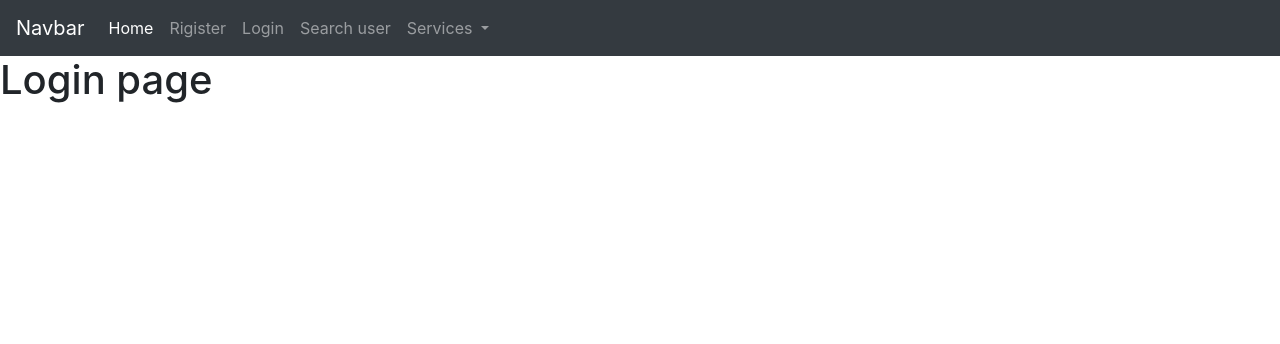
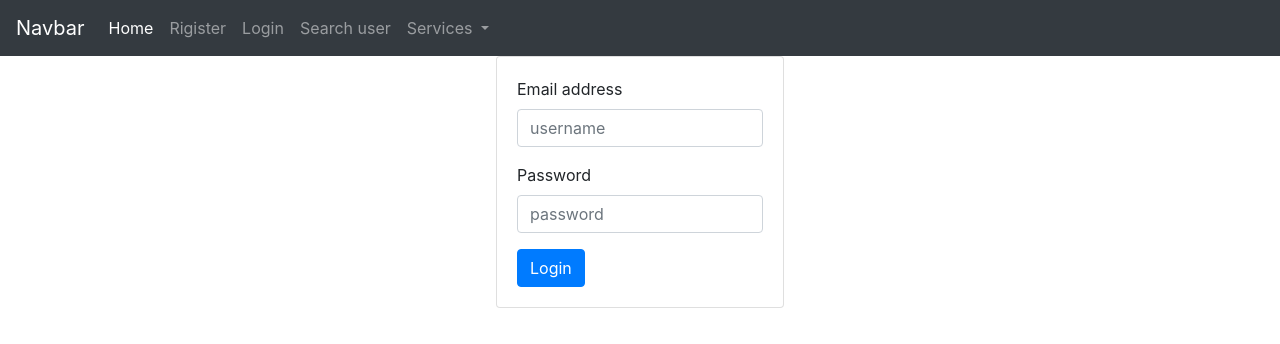
Before and after one commit to nagarajuthandu/Angular_Client, an Angular app: page /login in a window 1280 px wide. Shown: the top 344 px of the page. Built offline with nearby package versions, Linux system fonts and the light colour scheme.

Commit message:
login and userserach added

```diff
--- a/src/app/app-routing.module.ts
+++ b/src/app/app-routing.module.ts
@@ -2,10 +2,13 @@ import { Component, NgModule } from '@angular/core';
 import { RouterModule, Routes } from '@angular/router';
 import { RegisterComponent } from './register/register.component';
 import { LoginComponent } from './login/login.component'
+import { UsersserachComponent } from './usersserach/usersserach.component';
 
 
 const routes: Routes = [{path:'register',component:RegisterComponent},
-                        {path:'login',component:LoginComponent}];
+                        {path:'login',component:LoginComponent},
+                      {path:'usersearch',component:UsersserachComponent}];
+
 
 @NgModule({
   imports: [RouterModule.forRoot(routes)],
--- a/src/app/app.component.html
+++ b/src/app/app.component.html
@@ -15,7 +15,7 @@
         <a class="nav-link" routerLink="/login">Login</a>
       </li>
       <li class="nav-item">
-        <a class="nav-link" routerLink="/login">Search user</a>
+        <a class="nav-link" routerLink="/usersearch">Search user</a>
       </li>
       <li class="nav-item dropdown">
         <a class="nav-link dropdown-toggle" href="#" id="navbarDropdownMenuLink" data-toggle="dropdown" aria-haspopup="true" aria-expanded="false">
--- a/src/app/app.module.ts
+++ b/src/app/app.module.ts
@@ -7,13 +7,15 @@ import { RegisterComponent } from './register/register.component';
 import { LoginComponent } from './login/login.component';
 import { ReactiveFormsModule } from '@angular/forms';
 import { UserService } from './user.service';
+import { UsersserachComponent } from './usersserach/usersserach.component';
 
 
 @NgModule({
   declarations: [
     AppComponent,
     RegisterComponent,
-    LoginComponent
+    LoginComponent,
+    UsersserachComponent
   ],
   imports: [
     BrowserModule,
--- a/src/app/login/login.component.html
+++ b/src/app/login/login.component.html
@@ -1 +1,21 @@
-<h1>Login page</h1>
+<div class="col d-flex justify-content-center">
+
+<div class="card center" style="width: 18rem;">
+  <div class="card-body">
+<form [formGroup]="loginform" (ngSubmit)="onSubmit()">
+  <div class="form-group">
+    <label for="username">Email address</label>
+    <input type="username" class="form-control" formControlName="username" id="username"  placeholder="username">
+
+  </div>
+  <div class="form-group">
+    <label for="password">Password</label>
+    <input type="password" class="form-control" formControlName="password" id="password" placeholder="password">
+  </div>
+
+
+  <button type="submit" class="btn btn-primary">Login</button>
+</form>
+</div>
+</div>
+</div>
--- a/src/app/login/login.component.ts
+++ b/src/app/login/login.component.ts
@@ -1,4 +1,6 @@
 import { Component, OnInit } from '@angular/core';
+import { FormControl, FormGroup } from '@angular/forms';
+import { UserService } from '../user.service';
 
 @Component({
   selector: 'app-login',
@@ -7,9 +9,20 @@ import { Component, OnInit } from '@angular/core';
 })
 export class LoginComponent implements OnInit {
 
-  constructor() { }
+  constructor(private usersrvice:UserService) { }
+
+  loginform=new FormGroup({
+    username:new FormControl(''),
+    password:new FormControl('')
+  })
+
 
   ngOnInit(): void {
   }
 
+  onSubmit(){
+    console.warn(this.loginform.value)
+    this.usersrvice.loginuser(this.loginform.value).subscribe(data=>console.log(data))
+  }
+
 }
--- a/src/app/register/register.component.html
+++ b/src/app/register/register.component.html
@@ -1,4 +1,4 @@
-<h2>User Registration</h2>
+<div class="col d-flex justify-content-center">
 <div class="card center" style="width: 18rem;">
   <div class="card-body">
 <form id="register" [formGroup]="register" (ngSubmit)="onSubmit()">
@@ -20,3 +20,4 @@
 </form>
 </div>
 </div>
+</div>
--- a/src/app/user.service.ts
+++ b/src/app/user.service.ts
@@ -1,5 +1,6 @@
 import { Injectable } from '@angular/core';
 import { HttpClient } from '@angular/common/http';
+import { Observable } from 'rxjs';
 interface User {
   username: String;
   password: String;
@@ -9,12 +10,19 @@ interface User {
   providedIn: 'root'
 })
 export class UserService {
- URL="http://localhost/user/register";
 
   constructor(private http:HttpClient) { }
 
   public registerUser(data:User)
    {
-    return  this.http.post(this.URL,data);
+    return  this.http.post("http://localhost/user/register",data);
    }
+   public loginuser(data:User){
+    return  this.http.post("http://localhost/user/login",data);
+   }
+   public usersearch(): Observable<any>
+   {
+     return this.http.get("http://localhost/user/users")
+   }
+
 }
--- /dev/null
+++ b/src/app/usersserach/usersserach.component.html
@@ -0,0 +1,16 @@
+<table class='table'>
+  <thead>
+      <tr>
+          <th>Username</th>
+          <th>Mobile</th>
+
+      </tr>
+  </thead>
+  <tbody>
+      <tr *ngFor="let user of users;">
+          <td>{{user.username}}</td>
+          <td>{{user.mobile}}</td>
+
+      </tr>
+  </tbody>
+</table>
--- /dev/null
+++ b/src/app/usersserach/usersserach.component.ts
@@ -0,0 +1,25 @@
+import { Component, OnInit } from '@angular/core';
+import { UserService } from '../user.service';
+
+interface User {
+  username: String;
+  password: String;
+  mobile: Number;
+}
+@Component({
+  selector: 'app-usersserach',
+  templateUrl: './usersserach.component.html',
+  styleUrls: ['./usersserach.component.css']
+})
+export class UsersserachComponent implements OnInit {
+  users:User[]=[]
+  constructor(private userservice:UserService) { }
+
+  ngOnInit(): void {
+    this.userservice.usersearch().subscribe(data=>{console.log(data)
+    this.users=data
+    });
+
+  }
+
+}
```
Also changed, not shown: src/app/usersserach/usersserach.component.css (added), 1 other file (tests, documents, lock files or other folders).
